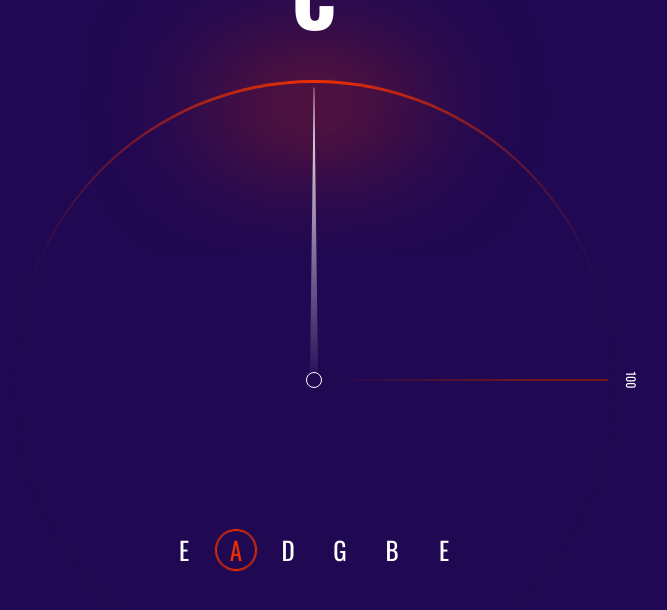
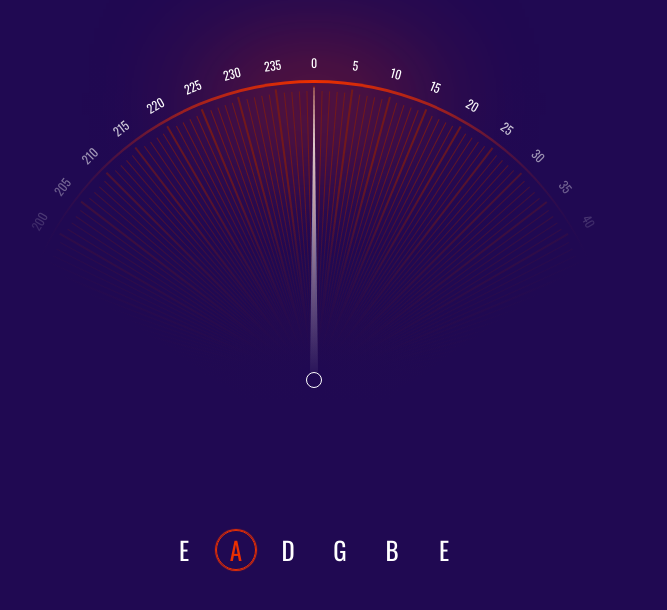
Before and after one commit to AshenFox/tuner, a React (Create React App) app: page / in a window 1280 px wide. Shown: the top 610 px of the page, without its empty margins (326-993 px from the left). Built offline with nearby package versions, Linux system fonts and the light colour scheme; no server answers.

Commit message:
Working prototype

```diff
--- a/src/App.tsx
+++ b/src/App.tsx
@@ -1,8 +1,8 @@
 import React from "react";
-import ml5 from "ml5";
+// import ml5 from "ml5";
 import { Provider } from "react-redux";
 import store from "./store/store";
-import Home from "./layout/home";
+import Home from "./layout/home/Home";
 
 function App() {
   return (
--- a/src/layout/home/index.jsx
+++ b/src/layout/home/Home.tsx
@@ -2,7 +2,7 @@ import React from "react";
 import Dial from "./components/Dial";
 import Tuning from "./components/Tuning";
 
-const Home = (props) => {
+const Home = (props: any) => {
   return (
     <div className="container">
       <Dial />
--- a/src/layout/home/components/Dial.jsx
+++ /dev/null
@@ -1,28 +0,0 @@
-import React from "react";
-import Fr from "./Fr";
-import Notch from "./Notch";
-import Note from "./Note";
-
-const Dial = (props) => {
-  return (
-    <div className="dial">
-      <div className="dial__inner">
-        {/* NOTCHES */}
-        <Notch />
-        {/* FREQUENCIES */}
-        <Fr />
-        {/* NOTES */}
-        <Note />
-      </div>
-      <div className="dial__housing">
-        <div className="dial__housing-bottom"></div>
-      </div>
-      <div className="dial__center"></div>
-      <div className="dial__hand-cont">
-        <div className="dial__hand"></div>
-      </div>
-    </div>
-  );
-};
-
-export default Dial;
--- /dev/null
+++ b/src/layout/home/components/Dial.tsx
@@ -0,0 +1,124 @@
+import React, { useState, useEffect } from "react";
+import ml5 from "ml5";
+import Fr from "./Fr";
+import Notch from "./Notch";
+import Note from "./Note";
+
+const Dial = (props: any) => {
+  const [deg, setDeg] = useState(0);
+
+  useEffect(() => {
+    setup();
+  }, []);
+
+  // ==============================
+
+  async function setup() {
+    stream = await navigator.mediaDevices.getUserMedia({
+      audio: true,
+      video: false,
+    });
+
+    audioContext = new AudioContext();
+    startPitch(stream, audioContext);
+  }
+
+  function startPitch(stream: any, audioContext: any) {
+    pitch = ml5.pitchDetection(
+      "./model",
+      audioContext,
+      stream,
+      modelLoaded
+    ); // modelLoaded
+  }
+
+  function modelLoaded() {
+    console.log("Model Loaded");
+    getPitch();
+  }
+
+  function getPitch() {
+    pitch.getPitch(function (err: Error, pitch: number) {
+      if (pitch) {
+        const i = Math.round(
+          Math.log2(Math.round(pitch) / concertPitch) * 12
+        );
+        let steps = Math.abs(i);
+        let dir = Math.sign(i) >= 0;
+
+        const closest_note = allNotes[(dir ? i : (i % 12) + 12) % 12];
+        const closest_pitch = Math.round(concertPitch * 2 ** (i / 12));
+
+        const octave =
+          4 + Math.sign(i) * Math.floor((steps + (dir ? 9 : 2)) / 12);
+
+        /* console.log("pitch", pitch, "deg", pitch * 1.5); */
+        setDeg(-pitch * 1.5);
+      }
+      getPitch();
+    });
+  }
+
+  // =================================
+
+  let notches = [];
+  let frs = [];
+
+  for (let i = 0; i < 240; i++) {
+    let isBig = !((i * 1.5) % 7.5);
+
+    notches.push(<Notch key={i} deg={i} />);
+    if (isBig) frs.push(<Fr key={i} deg={i} number={frs.length + 1} />);
+  }
+
+  let style = { transform: `translate(-50%, -50%) rotate(${deg}deg)` };
+
+  /* console.log(style); */
+
+  return (
+    <div className="dial">
+      <div className="dial__inner" style={style}>
+        {/* NOTCHES */}
+        {notches}
+        {/* FREQUENCIES */}
+        {frs}
+        {/* NOTES */}
+        {/* <Note /> */}
+      </div>
+      <div className="dial__housing">
+        <div className="dial__housing-bottom"></div>
+      </div>
+      <div className="dial__center"></div>
+      <div className="dial__hand-cont">
+        <div className="dial__hand"></div>
+      </div>
+    </div>
+  );
+};
+
+export default Dial;
+
+let audioContext;
+let mic;
+let pitch: any;
+let stream;
+
+const concertPitch = 440;
+const allNotes = [
+  "A",
+  "A#",
+  "B",
+  "C",
+  "C#",
+  "D",
+  "D#",
+  "E",
+  "F",
+  "F#",
+  "G",
+  "G#",
+];
+
+let i = Math.round(Math.log2(Math.round(523.25) / concertPitch) * 12);
+let steps = Math.abs(i);
+let dir = Math.sign(i) >= 0;
--- a/src/layout/home/components/Fr.jsx
+++ b/src/layout/home/components/Fr.jsx
@@ -1,9 +1,13 @@
 import React from "react";
 
-const Fr = () => {
+const Fr = ({ number, deg }) => {
+  let style = { transform: `rotate(${deg * 1.5}deg)` };
+
+  /* console.log(deg * 1.5, -5 + number * 5); */
+
   return (
-    <div className="dial__fr-cont">
-      <span className="dial__fr">100</span>
+    <div className="dial__fr-cont" style={style}>
+      <span className="dial__fr">{-5 + number * 5}</span>
     </div>
   );
 };
--- a/src/layout/home/components/Notch.jsx
+++ b/src/layout/home/components/Notch.jsx
@@ -1,8 +1,11 @@
 import React from "react";
 
-const Notch = () => {
+const Notch = ({ deg }) => {
+  let style = { transform: `rotate(${deg * 1.5}deg)` };
+  let isBig = !((deg * 1.5) % 7.5);
+
   return (
-    <div className="dial__notch-cont">
+    <div className={`dial__notch-cont ${isBig && "big"}`} style={style}>
       <div className="dial__notch"></div>
     </div>
   );
--- a/src/styles/components/dial/fr.scss
+++ b/src/styles/components/dial/fr.scss
@@ -8,7 +8,6 @@
     bottom: 50%;
     left: calc(50% - 5rem);
     transform-origin: 50% bottom;
-    transform: rotate(90deg);
 
     display: flex;
     justify-content: center;
--- a/src/styles/components/dial/housing.scss
+++ b/src/styles/components/dial/housing.scss
@@ -27,7 +27,7 @@
           100% 100%,
           0% 100%
         ); */
-    display: none;
+    /* display: none; */
   }
 
   &__housing::after {
--- a/src/styles/components/dial/index.scss
+++ b/src/styles/components/dial/index.scss
@@ -59,6 +59,8 @@
     z-index: 10;
     border-radius: 50%;
 
+    transition: all 0.5s;
+
     /* animation: 10s infinite reverse linear rotate; */
   }
 
--- a/src/styles/components/dial/notch.scss
+++ b/src/styles/components/dial/notch.scss
@@ -2,24 +2,46 @@
   &__notch-cont {
     position: absolute;
     z-index: 10;
-    width: 33.5%;
+
+    width: 1px;
+    height: 33.5%;
+
+    bottom: 50%;
+    left: calc(50% - 0.5px);
+    transform-origin: 50% bottom;
+
+    padding: 12px 0 15px 0;
+
+    /* width: 33.5%;
     height: 2px;
-    /* background-color: white; */
-    /*  */ /*  translate(-50%, -50%)*/
+
     top: calc(50% - 1px);
     left: 50%;
     transform-origin: left 50%;
 
-    padding: 0 7.5px 0 15px;
+    padding: 0 7.5px 0 15px; */
+
+    &.big {
+      width: 1.5px;
+      padding: 7.5px 0 15px 0;
+      left: calc(50% - 0.75px);
+    }
   }
 
   &__notch {
     background: linear-gradient(
+      0deg,
+      transparent 0%,
+      #72181a 75%,
+      #72181a 100%
+    );
+
+    /* background: linear-gradient(
       90deg,
       transparent 0%,
       #72181a 75%,
       #72181a 100%
-    );
+    ); */
     width: 100%;
     height: 100%;
   }
```
